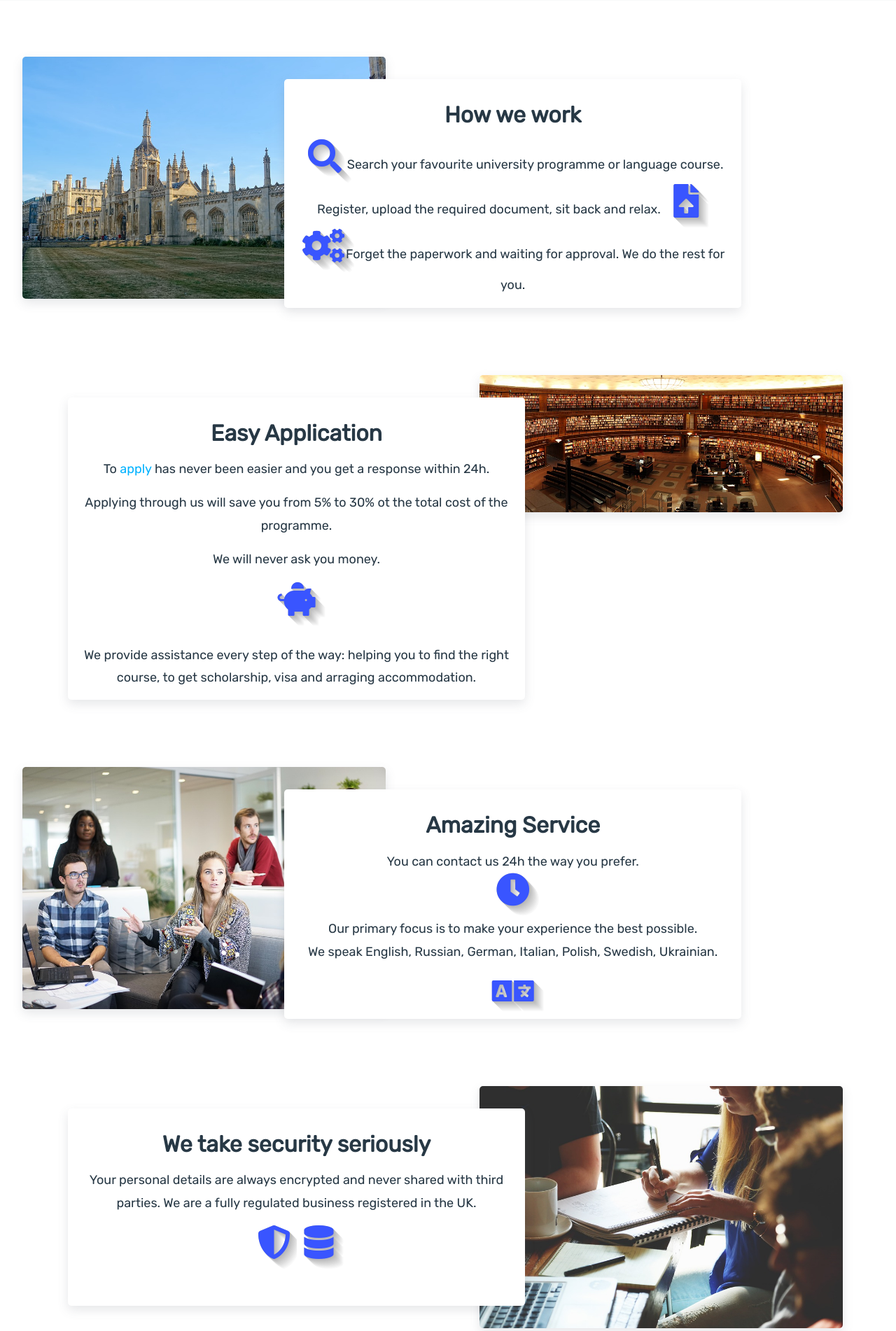
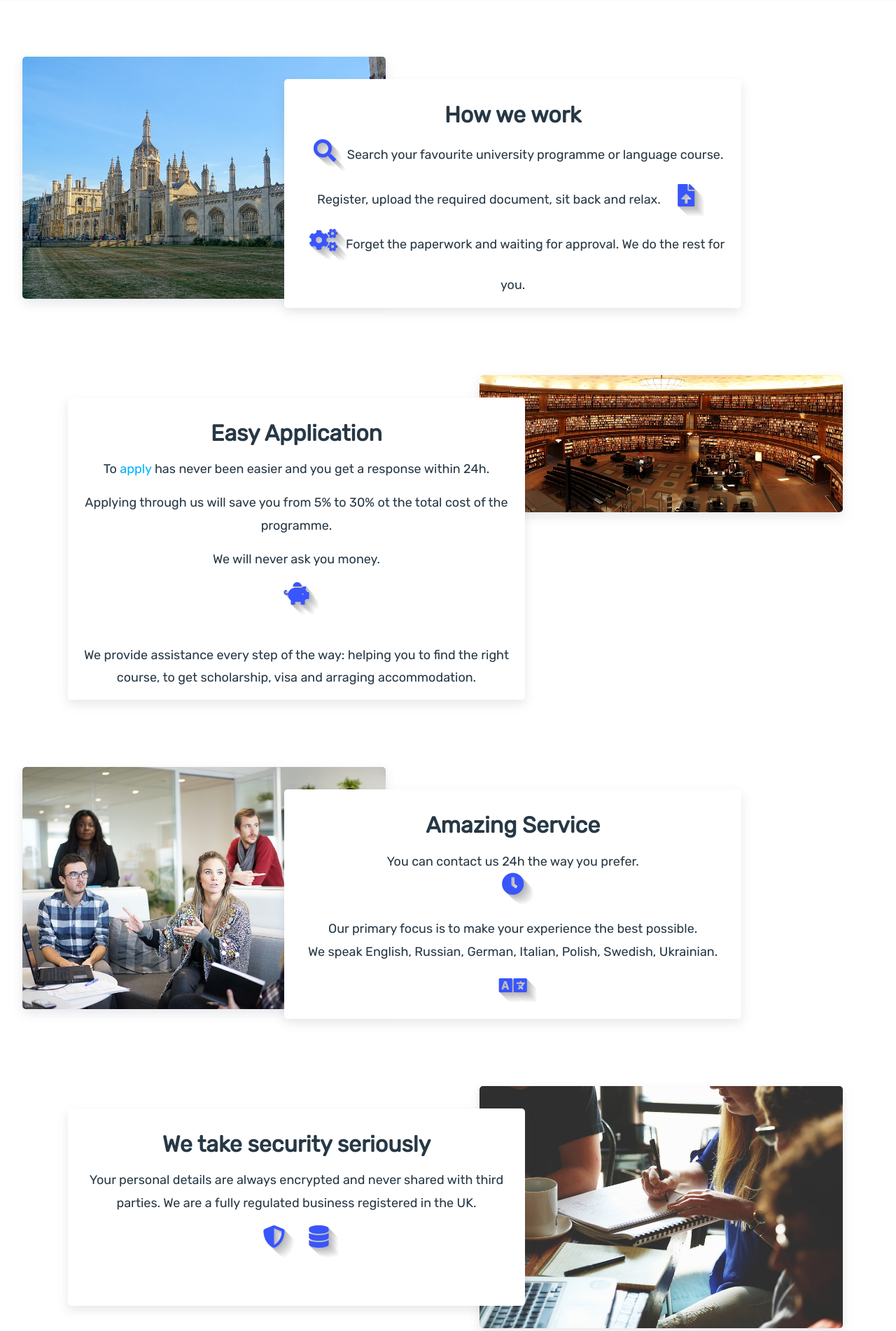
Before and after one commit to KristiKo/Lingua, a Django app: page / in a window 1280 px wide. Shown: the part 1414-3316 px from the top of the page at 70% size. Run offline with Django 3.2, Linux system fonts and the light colour scheme; some libraries are stand-ins or nearby versions.

Commit message:
reduced icon size

```diff
--- a/lingua/static/css/style.css
+++ b/lingua/static/css/style.css
@@ -146,7 +146,7 @@ label, legend{
 }
 .lingua-icon-dark{
     text-shadow: rgb(179, 179, 179) 0px 0px 0px, rgb(184, 184, 184) 1px 1px 0px, rgb(189, 189, 189) 2px 2px 0px, rgb(194, 194, 194) 3px 3px 0px, rgb(199, 199, 199) 4px 4px 0px, rgb(204, 204, 204) 5px 5px 0px, rgb(209, 209, 209) 6px 6px 0px, rgb(214, 214, 214) 7px 7px 0px, rgb(219, 219, 219) 8px 8px 0px, rgb(224, 224, 224) 9px 9px 0px, rgb(230, 230, 230) 10px 10px 0px, rgb(235, 235, 235) 11px 11px 0px, rgb(240, 240, 240) 12px 12px 0px, rgb(245, 245, 245) 13px 13px 0px, rgb(250, 250, 250) 14px 14px 0px;
-    font-size: 3rem !important;
+    font-size: 2rem !important;
     color: rgb(57, 85, 255);
     height: 4rem;
     width: 4rem;
```
